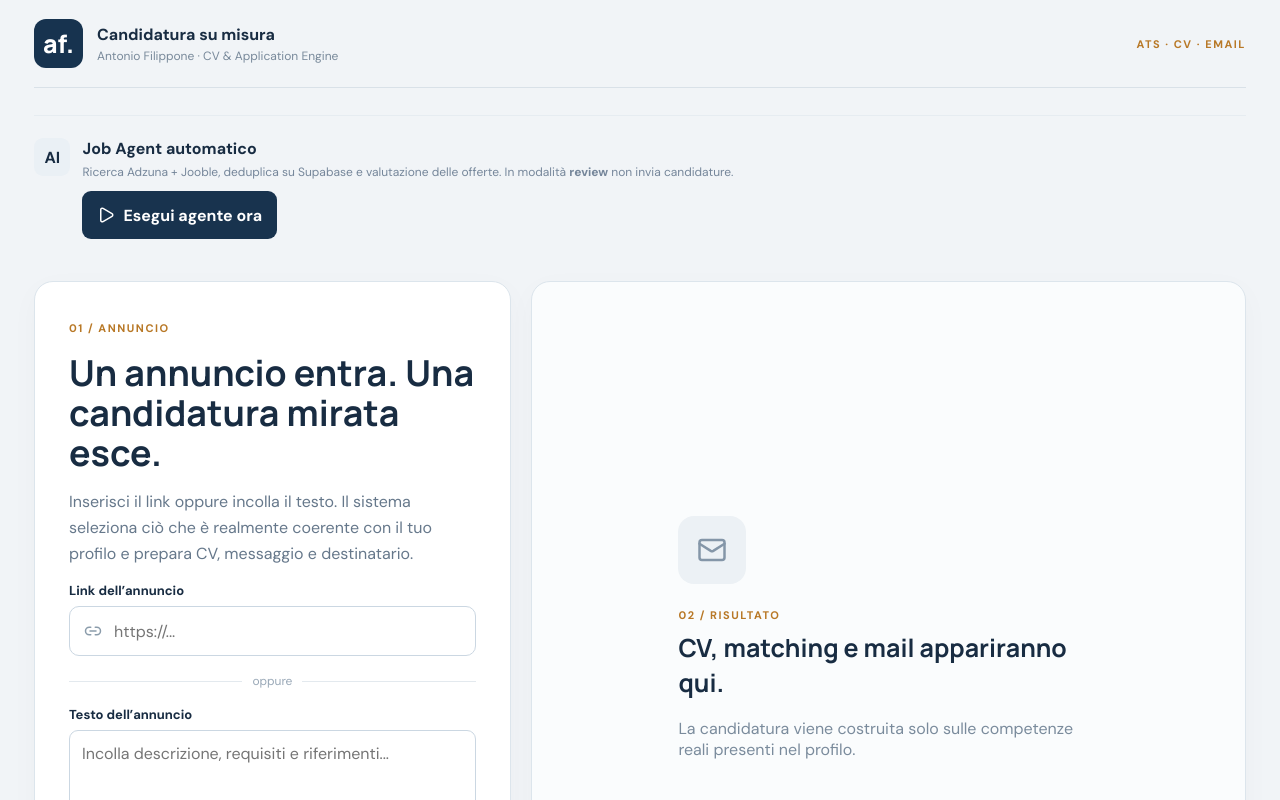
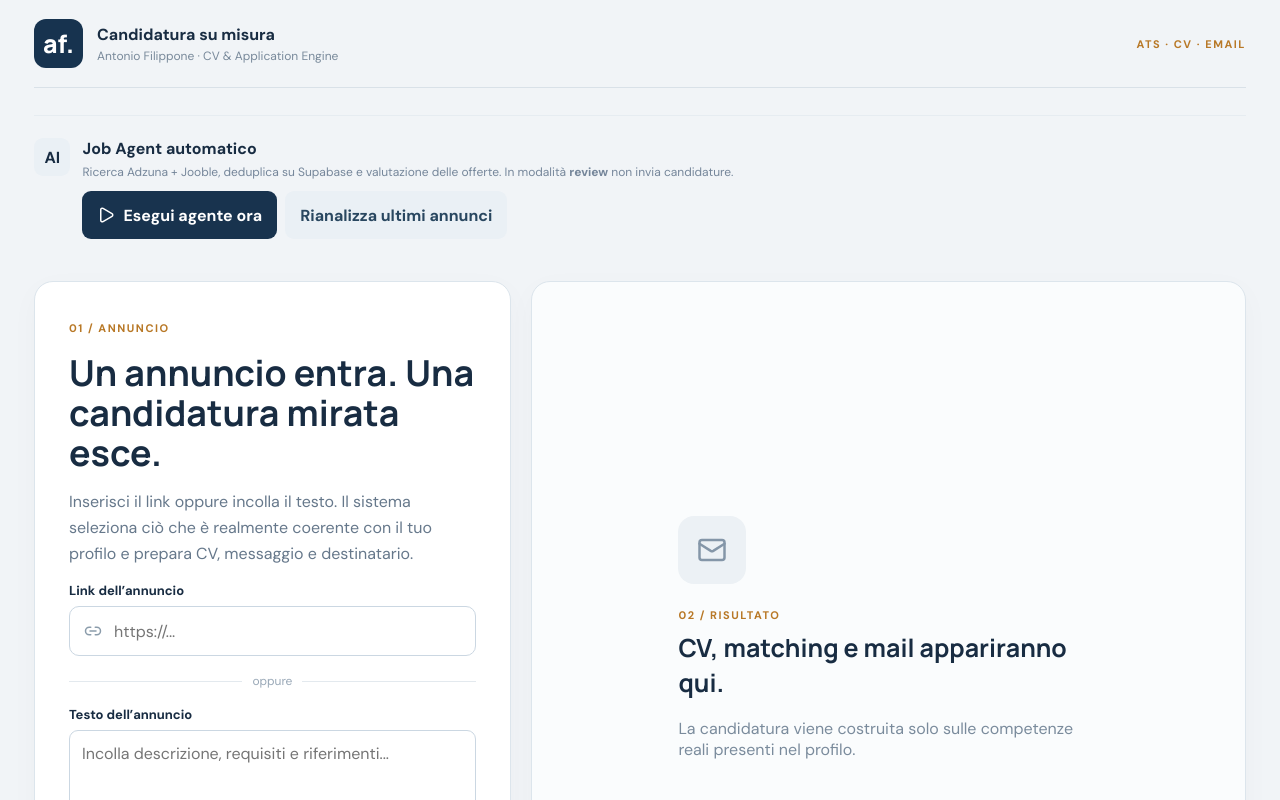
Before and after one commit to anjester/candidatura-su-misura, a Next.js app: page / in a window 1280 px wide. Shown: the top 800 px of the page. Built offline with nearby package versions, Linux system fonts and the light colour scheme.

Commit message:
Add files via upload

```diff
--- a/app/page.tsx
+++ b/app/page.tsx
@@ -4,18 +4,18 @@ import { CheckCircle2, Clipboard, FileDown, Link2, LoaderCircle, Mail, Play, Sen
 
 type Result={title:string;company:string;score:number;emails:string[];recipient:string;requirements:string[];missing:string[];cvTemplate:string;cvTitle:string;cvSummary:string;cvSkills:string[];letter:string;subject:string;note:string};
 type AgentJob={source:string;title:string;company:string;score:number;status:string;band?:"top"|"review";email:string|null;url:string;gaps:string[]};
-type AgentResult={ok?:boolean;mode?:string;found?:number;evaluated?:number;top?:number;review?:number;skipped?:number;sent?:number;results?:AgentJob[];error?:string;details?:string};
+type AgentResult={ok?:boolean;mode?:string;reanalyze?:boolean;found?:number;unique?:number;candidates?:number;alreadySeen?:number;evaluated?:number;top?:number;review?:number;skipped?:number;sent?:number;message?:string;results?:AgentJob[];error?:string;details?:string};
 
 export default function Home(){
  const [url,setUrl]=useState("");const[pasted,setPasted]=useState("");const[tone,setTone]=useState("diretto");
  const[result,setResult]=useState<Result|null>(null);const[letter,setLetter]=useState("");const[subject,setSubject]=useState("");const[recipient,setRecipient]=useState("");
  const[loading,setLoading]=useState(false);const[sending,setSending]=useState(false);const[error,setError]=useState("");const[status,setStatus]=useState("");const[photo,setPhoto]=useState<string>("");const[withPhoto,setWithPhoto]=useState(false);const fileRef=useRef<HTMLInputElement>(null);
- const[agentLoading,setAgentLoading]=useState(false);const[agentResult,setAgentResult]=useState<AgentResult|null>(null);
+ const[agentLoading,setAgentLoading]=useState(false);const[agentMode,setAgentMode]=useState<"normal"|"reanalyze">("normal");const[agentResult,setAgentResult]=useState<AgentResult|null>(null);
  async function analyze(e:React.FormEvent){e.preventDefault();setLoading(true);setError("");setStatus("");try{const r=await fetch("/api/analyze",{method:"POST",headers:{"Content-Type":"application/json"},body:JSON.stringify({url,pasted,tone})});const d=await r.json();if(!r.ok)throw new Error(d.error||"Impossibile analizzare l’annuncio.");setResult(d);setLetter(d.letter);setSubject(d.subject);setRecipient(d.recipient||"")}catch(e){setError(e instanceof Error?e.message:"Errore imprevisto.")}finally{setLoading(false)}}
  function loadPhoto(e:React.ChangeEvent<HTMLInputElement>){const f=e.target.files?.[0];if(!f)return;const reader=new FileReader();reader.onload=()=>{setPhoto(String(reader.result));setWithPhoto(true)};reader.readAsDataURL(f)}
  async function copy(){await navigator.clipboard.writeText(subject+"\n\n"+letter);setStatus("Testo copiato negli appunti.")}
  async function send(){setSending(true);setError("");setStatus("");try{const r=await fetch("/api/send",{method:"POST",headers:{"Content-Type":"application/json"},body:JSON.stringify({to:recipient,subject,message:letter,cv:result})});const d=await r.json();if(!r.ok)throw new Error(d.error||"Invio non riuscito.");setStatus(`Email inviata a ${recipient}.`)}catch(e){setError(e instanceof Error?e.message:"Invio non riuscito.")}finally{setSending(false)}}
- async function runAgent(){setAgentLoading(true);setAgentResult(null);setError("");try{const r=await fetch("/api/agent/manual-run",{method:"POST",cache:"no-store"});const d=await r.json();setAgentResult(d);if(!r.ok)throw new Error(d.error||"Esecuzione agente non riuscita.")}catch(e){setError(e instanceof Error?e.message:"Esecuzione agente non riuscita.")}finally{setAgentLoading(false)}}
+ async function runAgent(reanalyze=false){setAgentLoading(true);setAgentMode(reanalyze?"reanalyze":"normal");setAgentResult(null);setError("");try{const r=await fetch("/api/agent/manual-run",{method:"POST",headers:{"Content-Type":"application/json"},body:JSON.stringify({reanalyze}),cache:"no-store"});const d=await r.json();setAgentResult(d);if(!r.ok)throw new Error(d.error||"Esecuzione agente non riuscita.")}catch(e){setError(e instanceof Error?e.message:"Esecuzione agente non riuscita.")}finally{setAgentLoading(false)}}
  function printCV(){window.print()}
  return <main className="shell">
   <header><div className="brand"><span className="logo">af.</span><div><strong>Candidatura su misura</strong><small>Antonio Filippone · CV & Application Engine</small></div></div><span className="top-note">ATS · CV · EMAIL</span></header>
@@ -25,20 +25,28 @@ export default function Home(){
    <div style={{width:"100%"}}>
     <strong>Job Agent automatico</strong>
     <p>Ricerca Adzuna + Jooble, deduplica su Supabase e valutazione delle offerte. In modalità <b>review</b> non invia candidature.</p>
-    <button type="button" className="primary" onClick={runAgent} disabled={agentLoading} style={{width:"auto",marginTop:10}}>
-     {agentLoading?<><LoaderCircle size={18} className="spin"/>Eseguo ricerca…</>:<><Play size={18}/>Esegui agente ora</>}
-    </button>
+    <div style={{display:"flex",gap:8,flexWrap:"wrap",marginTop:10}}>
+     <button type="button" className="primary" onClick={()=>runAgent(false)} disabled={agentLoading} style={{width:"auto",marginTop:0}}>
+      {agentLoading&&agentMode==="normal"?<><LoaderCircle size={18} className="spin"/>Eseguo ricerca…</>:<><Play size={18}/>Esegui agente ora</>}
+     </button>
+     <button type="button" className="secondary" onClick={()=>runAgent(true)} disabled={agentLoading} style={{width:"auto"}}>
+      {agentLoading&&agentMode==="reanalyze"?<><LoaderCircle size={18} className="spin"/>Rianalizzo…</>:<>Rianalizza ultimi annunci</>}
+     </button>
+    </div>
     {agentResult&&<div style={{marginTop:14}}>
       {agentResult.error?<div><p className="error">{agentResult.error}</p>{agentResult.details&&<pre style={{whiteSpace:"pre-wrap",marginTop:8,fontSize:12,lineHeight:1.4}}>{agentResult.details}</pre>}</div>:<>
        <div className="meta">
         <span>Modalità: <b>{agentResult.mode}</b></span>
         <span>Trovati: <b>{agentResult.found ?? 0}</b></span>
+        <span>Nuovi candidati: <b>{agentResult.candidates ?? 0}</b></span>
+        <span>Già visti: <b>{agentResult.alreadySeen ?? 0}</b></span>
         <span>Analizzati: <b>{agentResult.evaluated ?? 0}</b></span>
         <span>Top: <b>{agentResult.top ?? 0}</b></span>
         <span>Da valutare: <b>{agentResult.review ?? 0}</b></span>
         <span>Scartati: <b>{agentResult.skipped ?? 0}</b></span>
         <span>Inviati: <b>{agentResult.sent ?? 0}</b></span>
        </div>
+       {agentResult.message&&<p className="notice" style={{marginTop:10}}>{agentResult.message}</p>}
        {(agentResult.results?.length??0)>0&&<>
         {(agentResult.results?.some(j=>j.band==="top")??false)&&<div style={{marginTop:16}}>
          <strong style={{display:"block",marginBottom:8}}>TOP MATCH</strong>
```
